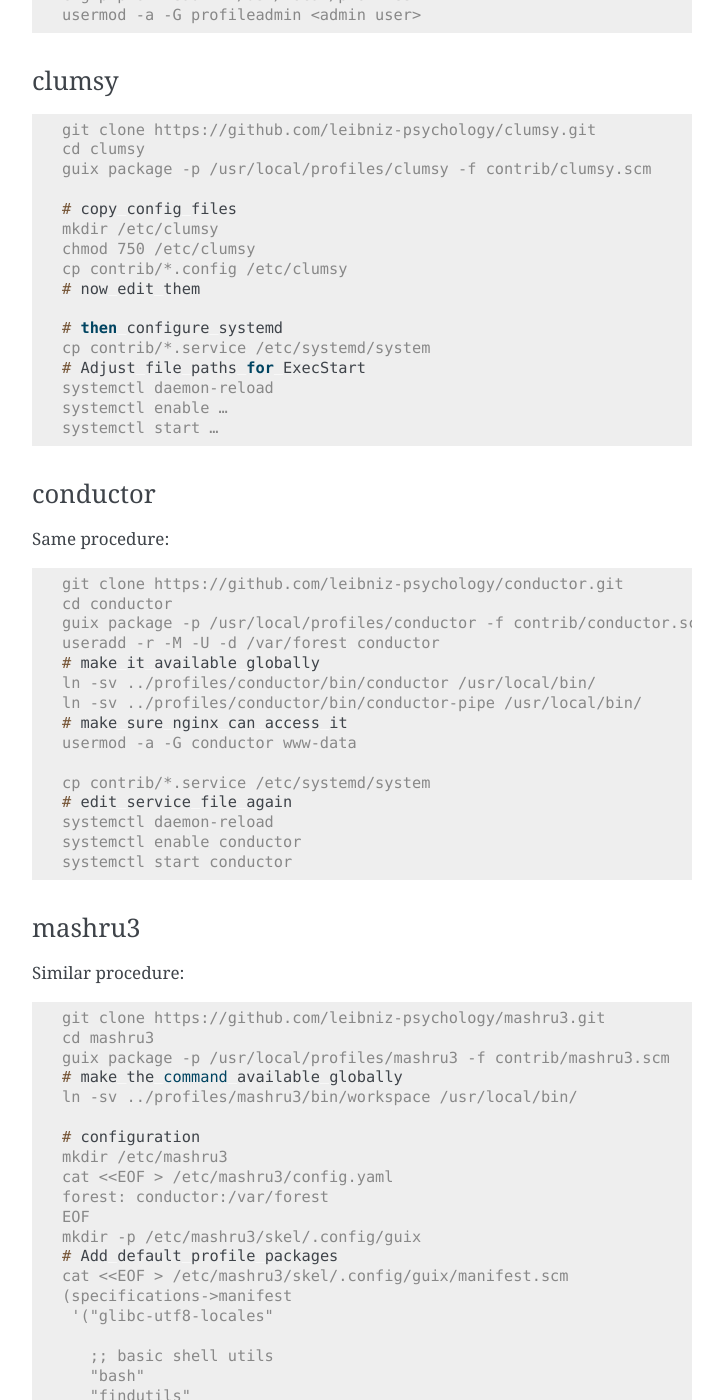
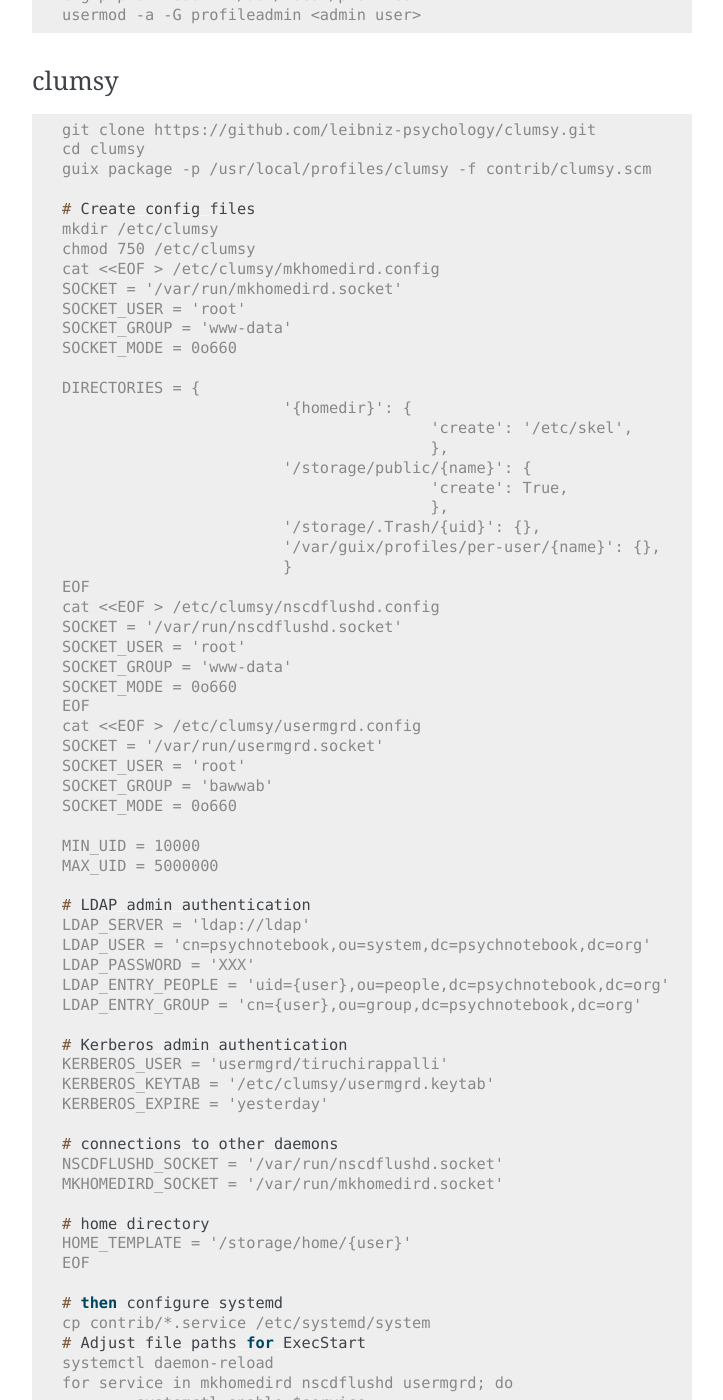
Before and after one commit to leibniz-psychology/psychnotebook-deploy, a Sphinx documentation site: the page built from doc/configuration.rst, in a window 1280 px wide and 1400 px high, scrolled down 10728 px. Shown: the whole window, without its empty margins (388-1111 px from the left). Built offline with Sphinx 7.4.7, drawn with Linux system fonts in a browser that asks for light colours; some of the changed text lies outside the part shown.

Commit message:
configuration: Add clumsy config files

```diff
--- a/doc/configuration.rst
+++ b/doc/configuration.rst
@@ -596,18 +596,69 @@
 	cd clumsy
 	guix package -p /usr/local/profiles/clumsy -f contrib/clumsy.scm
 
-	# copy config files
+	# Create config files
 	mkdir /etc/clumsy
 	chmod 750 /etc/clumsy
-	cp contrib/*.config /etc/clumsy
-	# now edit them
+	cat <<EOF > /etc/clumsy/mkhomedird.config
+	SOCKET = '/var/run/mkhomedird.socket'
+	SOCKET_USER = 'root'
+	SOCKET_GROUP = 'www-data'
+	SOCKET_MODE = 0o660
+
+	DIRECTORIES = {
+				'{homedir}': {
+						'create': '/etc/skel',
+						},
+				'/storage/public/{name}': {
+						'create': True,
+						},
+				'/storage/.Trash/{uid}': {},
+				'/var/guix/profiles/per-user/{name}': {},
+				}
+	EOF
+	cat <<EOF > /etc/clumsy/nscdflushd.config
+	SOCKET = '/var/run/nscdflushd.socket'
+	SOCKET_USER = 'root'
+	SOCKET_GROUP = 'www-data'
+	SOCKET_MODE = 0o660
+	EOF
+	cat <<EOF > /etc/clumsy/usermgrd.config
+	SOCKET = '/var/run/usermgrd.socket'
+	SOCKET_USER = 'root'
+	SOCKET_GROUP = 'bawwab'
+	SOCKET_MODE = 0o660
+
+	MIN_UID = 10000
+	MAX_UID = 5000000
+
+	# LDAP admin authentication
+	LDAP_SERVER = 'ldap://ldap'
+	LDAP_USER = 'cn=psychnotebook,ou=system,dc=psychnotebook,dc=org'
+	LDAP_PASSWORD = 'XXX'
+	LDAP_ENTRY_PEOPLE = 'uid={user},ou=people,dc=psychnotebook,dc=org'
+	LDAP_ENTRY_GROUP = 'cn={user},ou=group,dc=psychnotebook,dc=org'
+
+	# Kerberos admin authentication
+	KERBEROS_USER = 'usermgrd/tiruchirappalli'
+	KERBEROS_KEYTAB = '/etc/clumsy/usermgrd.keytab'
+	KERBEROS_EXPIRE = 'yesterday'
+
+	# connections to other daemons
+	NSCDFLUSHD_SOCKET = '/var/run/nscdflushd.socket'
+	MKHOMEDIRD_SOCKET = '/var/run/mkhomedird.socket'
+
+	# home directory
+	HOME_TEMPLATE = '/storage/home/{user}'
+	EOF
 
 	# then configure systemd
 	cp contrib/*.service /etc/systemd/system
 	# Adjust file paths for ExecStart
 	systemctl daemon-reload
-	systemctl enable …
-	systemctl start …
+	for service in mkhomedird nscdflushd usermgrd; do
+		systemctl enable $service
+		systemctl start $service
+	done
 
 conductor
 ^^^^^^^^^
```
